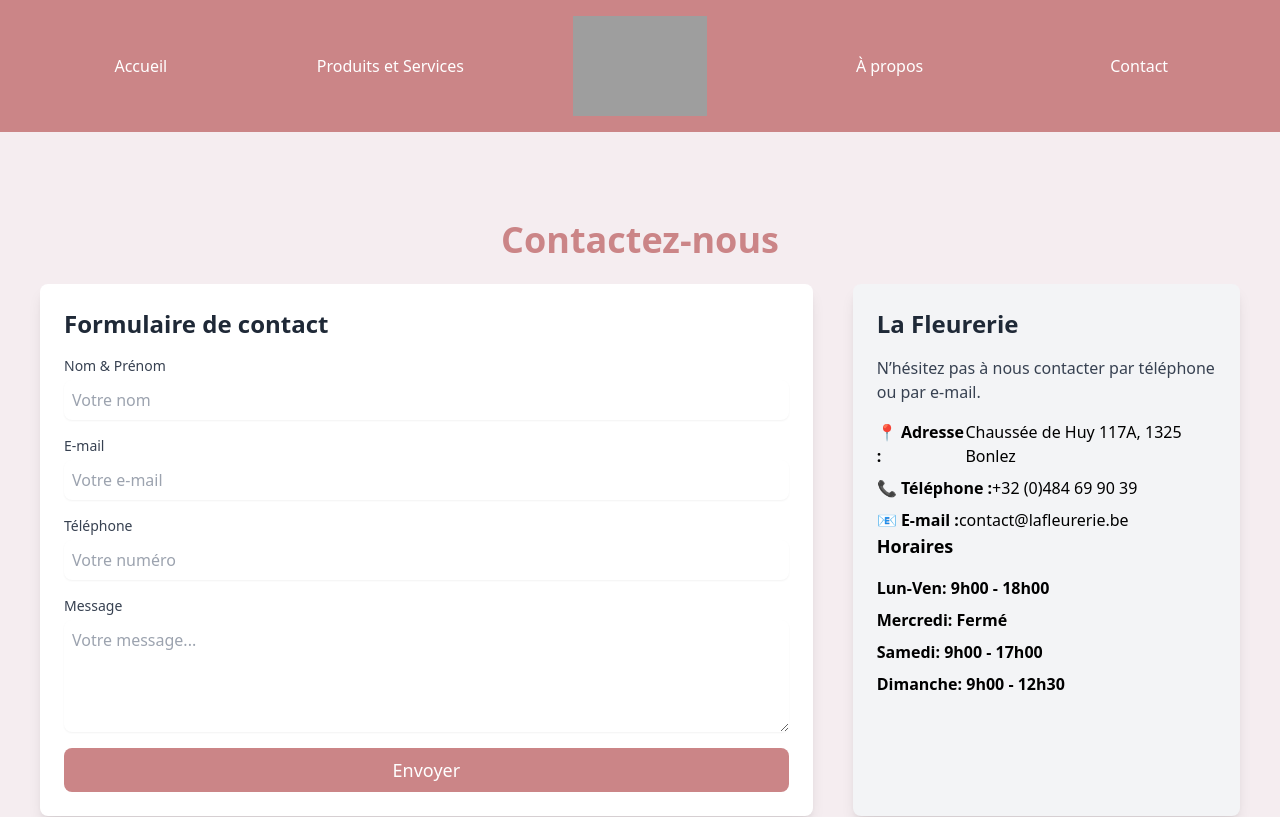
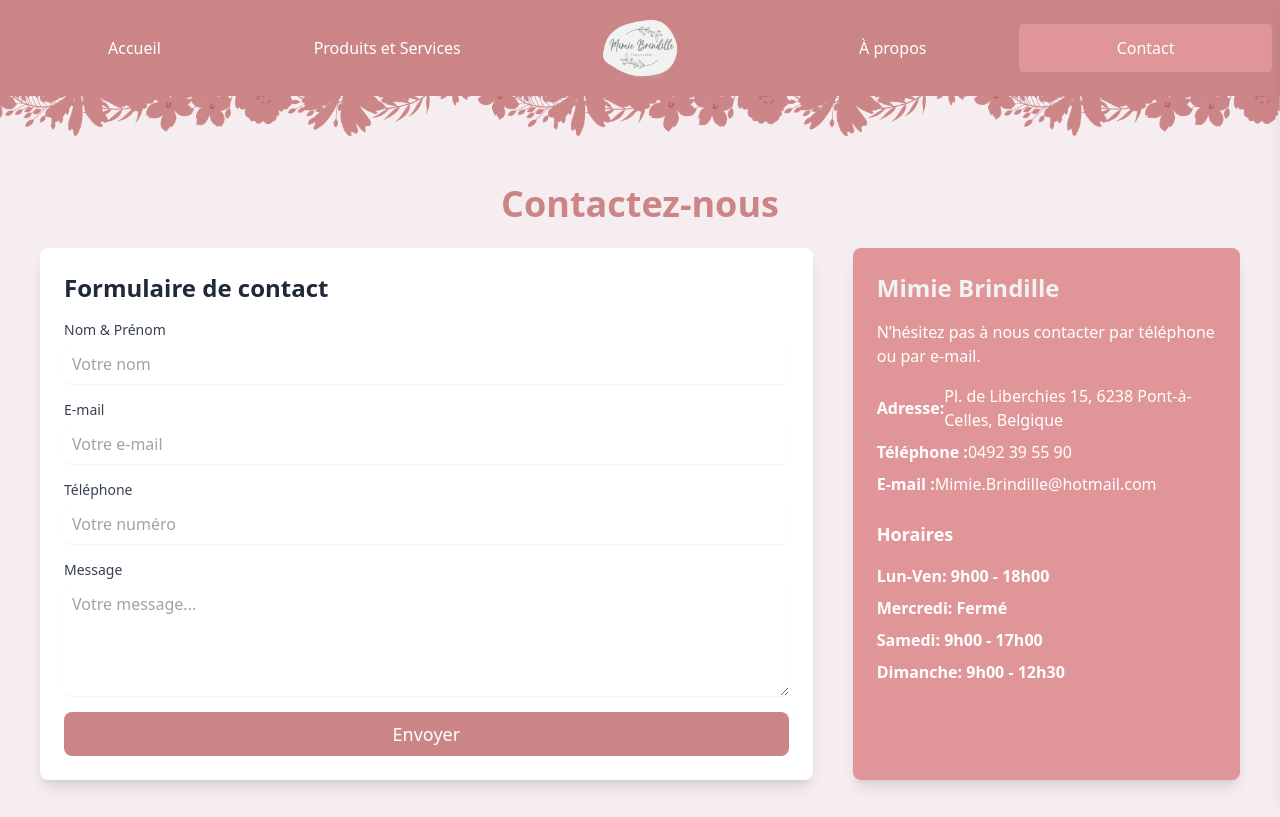
Before and after one commit to maustiel/mimie-brindille, a Nuxt app: page /contact in a window 1280 px wide. Shown: the top 817 px of the page. Built offline with nearby package versions, Linux system fonts and the light colour scheme; grey boxes are pictures that could not be loaded.

Commit message:
2 eme mise en ligne

```diff
--- a/components/Footer.vue
+++ b/components/Footer.vue
@@ -26,8 +26,12 @@
           <h3 class="text-lg font-semibold">Contact</h3>
           <ul class="mt-4 space-y-2">
             <li class="text-sm font-semibold">Pl. de Liberchies 15, 6238 Pont-à-Celles, Belgique</li>
-            <li class="text-sm font-semibold">0492 39 55 90</li>
-            <li class="text-sm font-semibold">Mimie.Brindille@hotmail.com</li>
+            <li class="text-sm font-semibold">
+              <a href="tel:+32492395590" class="hover:underline">0492 39 55 90</a>
+            </li>
+            <li class="text-sm font-semibold">
+              <a href="mailto:Mimie.Brindille@hotmail.com" class="hover:underline">Mimie.Brindille@hotmail.com</a>
+            </li>
           </ul>
         </div>
 
--- a/components/Navbar.vue
+++ b/components/Navbar.vue
@@ -1,16 +1,108 @@
 <template>
-  <nav class="bg-[#CB8587] text-white p-4 grid grid-cols-5 items-center">
-    <!-- Liens de gauche -->
-    <NuxtLink to="/" class="text-center">Accueil</NuxtLink>
-    <NuxtLink to="/catalogue" class="text-center">Produits et Services</NuxtLink>
+  <div class="relative">
+    <!-- Navbar -->
+    <nav class="bg-[#CB8587] text-white p-2 grid grid-cols-5 items-center relative z-20">
+      <!-- Liens de gauche -->
+      <NuxtLink to="/"
+        class="text-center hidden md:block px-3 py-2 rounded transition-all duration-300"
+        :class="{ 'bg-[#e09698] px-4 py-3': route.path === '/' }"
+        @mouseover="hover = '/'"
+        @mouseleave="hover = null">
+        <span :class="{ 'text-lg': hover === '/' }">Accueil</span>
+      </NuxtLink>
 
-    <!-- Logo centré -->
-    <div class="flex justify-center">
-      <img src="/public/images/logo.png" alt=" logo Mimie Brindille" class="h-[100px]" />
+      <NuxtLink to="/catalogue"
+        class="text-center hidden md:block px-3 py-2 rounded transition-all duration-300"
+        :class="{ 'bg-[#e09698] px-4 py-3': route.path === '/catalogue' }"
+        @mouseover="hover = '/catalogue'"
+        @mouseleave="hover = null">
+        <span :class="{ 'text-lg': hover === '/catalogue' }">Produits et Services</span>
+      </NuxtLink>
+
+      <!-- Logo centré -->
+      <div class="flex justify-center col-span-3 md:col-span-1">
+        <img src="/images/logo.png" alt="Logo Mimie Brindille" class="h-[80px]" />
+      </div>
+
+      <!-- Liens de droite -->
+      <NuxtLink to="/about"
+        class="text-center hidden md:block px-3 py-2 rounded transition-all duration-300"
+        :class="{ 'bg-[#e09698] px-4 py-3': route.path === '/about' }"
+        @mouseover="hover = '/about'"
+        @mouseleave="hover = null">
+        <span :class="{ 'text-lg': hover === '/about' }">À propos</span>
+      </NuxtLink>
+
+      <NuxtLink to="/contact"
+        class="text-center hidden md:block px-3 py-2 rounded transition-all duration-300"
+        :class="{ 'bg-[#e09698] px-4 py-3': route.path === '/contact' }"
+        @mouseover="hover = '/contact'"
+        @mouseleave="hover = null">
+        <span :class="{ 'text-lg': hover === '/contact' }">Contact</span>
+      </NuxtLink>
+
+      <!-- Icône du menu burger -->
+      <button @click="toggleMenu" class="md:hidden absolute right-4 top-3 z-30">
+        <svg xmlns="http://www.w3.org/2000/svg" class="h-8 w-8 text-white" viewBox="0 0 24 24" fill="none" stroke="currentColor" stroke-width="2" stroke-linecap="round" stroke-linejoin="round">
+          <line x1="3" y1="12" x2="21" y2="12" />
+          <line x1="3" y1="6" x2="21" y2="6" />
+          <line x1="3" y1="18" x2="21" y2="18" />
+        </svg>
+      </button>
+    </nav>
+
+    <!-- Image décorative en dessous de la navbar -->
+    <div class="relative">
+      <div class="absolute top-[-25px] left-0 w-full h-[65px] bg-cover bg-center bg-no-repeat z-10"
+           style="background-image: url('/images/fleurs-navbar.png');"></div>
     </div>
 
-    <!-- Liens de droite -->
-    <NuxtLink to="/about" class="text-center">À propos</NuxtLink>
-    <NuxtLink to="/contact" class="text-center">Contact</NuxtLink>
-  </nav>
+    <!-- Menu coulissant -->
+    <div class="fixed inset-0 bg-black bg-opacity-50 z-40 transition-opacity duration-300"
+         v-if="menuOpen"
+         @click="toggleMenu">
+    </div>
+
+    <div class="fixed top-0 right-0 w-64 h-full bg-[#CB8587] shadow-lg z-50 transform transition-transform duration-300"
+         :class="menuOpen ? 'translate-x-0' : 'translate-x-full'">
+      <button @click="toggleMenu" class="absolute top-4 right-4 text-white">
+        ✖
+      </button>
+      <ul class="mt-16 text-white text-lg space-y-4 p-6">
+        <li>
+          <NuxtLink to="/" class="block px-4 py-3 rounded-lg transition-all duration-300 hover:bg-[#e09698]" @click="toggleMenu">
+            Accueil
+          </NuxtLink>
+        </li>
+        <li>
+          <NuxtLink to="/catalogue" class="block px-4 py-3 rounded-lg transition-all duration-300 hover:bg-[#e09698]" @click="toggleMenu">
+            Produits et Services
+          </NuxtLink>
+        </li>
+        <li>
+          <NuxtLink to="/about" class="block px-4 py-3 rounded-lg transition-all duration-300 hover:bg-[#e09698]" @click="toggleMenu">
+            À propos
+          </NuxtLink>
+        </li>
+        <li>
+          <NuxtLink to="/contact" class="block px-4 py-3 rounded-lg transition-all duration-300 hover:bg-[#e09698]" @click="toggleMenu">
+            Contact
+          </NuxtLink>
+        </li>
+      </ul>
+    </div>
+  </div>
 </template>
+
+<script setup>
+import { useRoute } from 'vue-router';
+import { ref } from 'vue';
+
+const route = useRoute();
+const hover = ref(null);
+const menuOpen = ref(false);
+
+const toggleMenu = () => {
+  menuOpen.value = !menuOpen.value;
+};
+</script>
--- a/pages/contact.vue
+++ b/pages/contact.vue
@@ -1,42 +1,92 @@
 <template>
   <div class="container mx-auto py-10 px-4">
-    <h1 class="text-4xl font-bold text-[#CB8587] mb-6 text-center">Contactez-nous</h1>
+    <h1 class="text-4xl font-bold text-[#CB8587] mb-6 text-center">
+      Contactez-nous
+    </h1>
 
     <div class="flex flex-col lg:flex-row gap-10">
       <!-- Formulaire de contact -->
       <div class="lg:w-2/3 bg-white p-6 rounded-lg shadow-lg">
-        <h2 class="text-2xl font-semibold text-gray-800 mb-4">Formulaire de contact</h2>
+        <h2 class="text-2xl font-semibold text-gray-800 mb-4">
+          Formulaire de contact
+        </h2>
         <form class="space-y-4">
           <div>
-            <label for="name" class="block text-sm font-medium text-gray-700">Nom & Prénom</label>
-            <input id="name" type="text" class="block w-full mt-1 p-2 rounded-lg border-gray-300 shadow-sm focus:ring-[#CB8587] focus:border-[#CB8587]" placeholder="Votre nom" />
+            <label for="name" class="block text-sm font-medium text-gray-700"
+              >Nom & Prénom</label
+            >
+            <input
+              id="name"
+              type="text"
+              class="block w-full mt-1 p-2 rounded-lg border-gray-300 shadow-sm focus:ring-[#CB8587] focus:border-[#CB8587]"
+              placeholder="Votre nom"
+            />
           </div>
           <div>
-            <label for="email" class="block text-sm font-medium text-gray-700">E-mail</label>
-            <input id="email" type="email" class="block w-full mt-1 p-2 rounded-lg border-gray-300 shadow-sm focus:ring-[#CB8587] focus:border-[#CB8587]" placeholder="Votre e-mail" />
+            <label for="email" class="block text-sm font-medium text-gray-700"
+              >E-mail</label
+            >
+            <input
+              id="email"
+              type="email"
+              class="block w-full mt-1 p-2 rounded-lg border-gray-300 shadow-sm focus:ring-[#CB8587] focus:border-[#CB8587]"
+              placeholder="Votre e-mail"
+            />
           </div>
           <div>
-            <label for="phone" class="block text-sm font-medium text-gray-700">Téléphone</label>
-            <input id="phone" type="tel" class="block w-full mt-1 p-2 rounded-lg border-gray-300 shadow-sm focus:ring-[#CB8587] focus:border-[#CB8587]" placeholder="Votre numéro" />
+            <label for="phone" class="block text-sm font-medium text-gray-700"
+              >Téléphone</label
+            >
+            <input
+              id="phone"
+              type="tel"
+              class="block w-full mt-1 p-2 rounded-lg border-gray-300 shadow-sm focus:ring-[#CB8587] focus:border-[#CB8587]"
+              placeholder="Votre numéro"
+            />
           </div>
           <div>
-            <label for="message" class="block text-sm font-medium text-gray-700">Message</label>
-            <textarea id="message" rows="4" class="block w-full mt-1 p-2 rounded-lg border-gray-300 shadow-sm focus:ring-[#CB8587] focus:border-[#CB8587]" placeholder="Votre message..."></textarea>
+            <label for="message" class="block text-sm font-medium text-gray-700"
+              >Message</label
+            >
+            <textarea
+              id="message"
+              rows="4"
+              class="block w-full mt-1 p-2 rounded-lg border-gray-300 shadow-sm focus:ring-[#CB8587] focus:border-[#CB8587]"
+              placeholder="Votre message..."
+            ></textarea>
           </div>
-          <button type="submit" class="bg-[#CB8587] text-white px-4 py-2 rounded-lg hover:bg-pink-700 transition w-full text-lg">Envoyer</button>
+          <button
+            type="submit"
+            class="bg-[#CB8587] text-white px-4 py-2 rounded-lg hover:bg-pink-700 transition w-full text-lg"
+          >
+            Envoyer
+          </button>
         </form>
       </div>
 
       <!-- Informations de contact -->
-      <div class="lg:w-1/3 bg-gray-100 p-6 rounded-lg shadow-lg">
-        <h2 class="text-2xl font-semibold text-gray-800 mb-4">La Fleurerie</h2>
-        <p class="text-gray-700">N’hésitez pas à nous contacter par téléphone ou par e-mail.</p>
-        <ul class="mt-4 space-y-2">
-          <li class="flex items-center"><span class="font-semibold">📍 Adresse :</span> Chaussée de Huy 117A, 1325 Bonlez</li>
-          <li class="flex items-center"><span class="font-semibold">📞 Téléphone :</span> +32 (0)484 69 90 39</li>
-          <li class="flex items-center"><span class="font-semibold">📧 E-mail :</span> contact@lafleurerie.be</li>
+      <div class="lg:w-1/3 bg-[#E09698] p-6 rounded-lg shadow-lg">
+        <h2 class="text-2xl font-semibold text-[#F1F3F0] mb-4">
+          Mimie Brindille
+        </h2>
+        <p class="text-white">
+          N’hésitez pas à nous contacter par téléphone ou par e-mail.
+        </p>
+        <ul class="mt-4 space-y-2 text-white">
+          <li class="flex items-center">
+            <span class="font-semibold">Adresse:</span> Pl. de Liberchies 15,
+            6238 Pont-à-Celles, Belgique
+          </li>
+          <li class="flex items-center">
+            <span class="font-semibold">Téléphone :</span> 0492 39 55 90
+          </li>
+          <li class="flex items-center">
+            <span class="font-semibold">E-mail :</span>
+            Mimie.Brindille@hotmail.com
+          </li>
         </ul>
-        <div class="flex flex-col items-center md:items-start">
+        <br />
+        <div class="flex flex-col items-center md:items-start text-white">
           <h3 class="text-lg font-semibold">Horaires</h3>
           <ul class="mt-4 space-y-2">
             <li class="font-semibold">Lun-Ven: 9h00 - 18h00</li>
@@ -52,7 +102,14 @@
   <!-- Carte Google Maps -->
   <div class="mt-10 text-center">
     <h2 class="text-2xl font-bold text-[#CB8587] mb-4">Où nous trouver ?</h2>
-      <iframe src="https://www.google.com/maps/embed?pb=!1m18!1m12!1m3!1d2537.1195703749963!2d4.418560075915838!3d50.51334198283429!2m3!1f0!2f0!3f0!3m2!1i1024!2i768!4f13.1!3m3!1m2!1s0x47c22d84a5202c3b%3A0x8853757be974d28c!2sMimie%20Brindille!5e0!3m2!1sen!2sbe!4v1738593263252!5m2!1sen!2sbe" width="100%" height="450" style="border:0;" allowfullscreen="" loading="lazy"></iframe>
+    <iframe
+      src="https://www.google.com/maps/embed?pb=!1m18!1m12!1m3!1d2537.1195703749963!2d4.418560075915838!3d50.51334198283429!2m3!1f0!2f0!3f0!3m2!1i1024!2i768!4f13.1!3m3!1m2!1s0x47c22d84a5202c3b%3A0x8853757be974d28c!2sMimie%20Brindille!5e0!3m2!1sen!2sbe!4v1738593263252!5m2!1sen!2sbe"
+      width="100%"
+      height="450"
+      style="border: 0"
+      allowfullscreen=""
+      loading="lazy"
+    ></iframe>
   </div>
 
   <!-- Accès et transport -->
@@ -61,24 +118,42 @@
 
     <div class="flex flex-col md:flex-row justify-between gap-6">
       <div class="bg-white p-6 rounded-lg shadow-lg md:w-1/2">
-          <h2 class="text-xl font-semibold text-[#CB8587] mb-4">Accès en voiture</h2>
+        <h2 class="text-xl font-semibold text-[#CB8587] mb-4">
+          Accès en voiture
+        </h2>
         <ul class="list-disc pl-5">
-            <li>Le magasin se trouve à <strong>10 minutes</strong> du centre de Pont-à-Celles en voiture.</li>
-            <li>Il est accessible en <strong>13 minutes</strong> depuis le centre de Charleroi via la <strong>E420.</strong></li>
-            <li>Un parking public est disponible à proximité immédiate du magasin.</li>
+          <li>
+            Le magasin se trouve à <strong>10 minutes</strong> du centre de
+            Pont-à-Celles en voiture.
+          </li>
+          <li>
+            Il est accessible en <strong>13 minutes</strong> depuis le centre de
+            Charleroi via la <strong>E420.</strong>
+          </li>
+          <li>
+            Un parking public est disponible à proximité immédiate du magasin.
+          </li>
         </ul>
       </div>
 
       <div class="bg-white p-6 rounded-lg shadow-lg md:w-1/2">
-          <h2 class="text-xl font-semibold text-[#CB8587] mb-4">Accès en transport en commun</h2>
+        <h2 class="text-xl font-semibold text-[#CB8587] mb-4">
+          Accès en transport en commun
+        </h2>
         <ul class="list-disc pl-5">
-            <li>En train, la gare de Pont-à-Celles se situe à environ <strong>10 minutes en voiture</strong> du magasin.</li>
-            <li>En bus, les lignes <strong>50, 64, et 65</strong> desservent l’arrêt Liberchies Église, qui se trouve à <strong>1 minute à pied</strong> du magasin.</li>
+          <li>
+            En train, la gare de Pont-à-Celles se situe à environ
+            <strong>10 minutes en voiture</strong> du magasin.
+          </li>
+          <li>
+            En bus, les lignes <strong>50, 64, et 65</strong> desservent l’arrêt
+            Liberchies Église, qui se trouve à
+            <strong>1 minute à pied</strong> du magasin.
+          </li>
         </ul>
       </div>
     </div>
   </div>
-
 </template>
 
 <script setup>
```
Also changed, not shown: public/images/fleurs-navbar.png (added). Lines whose indentation alone changed are shown as unchanged.
